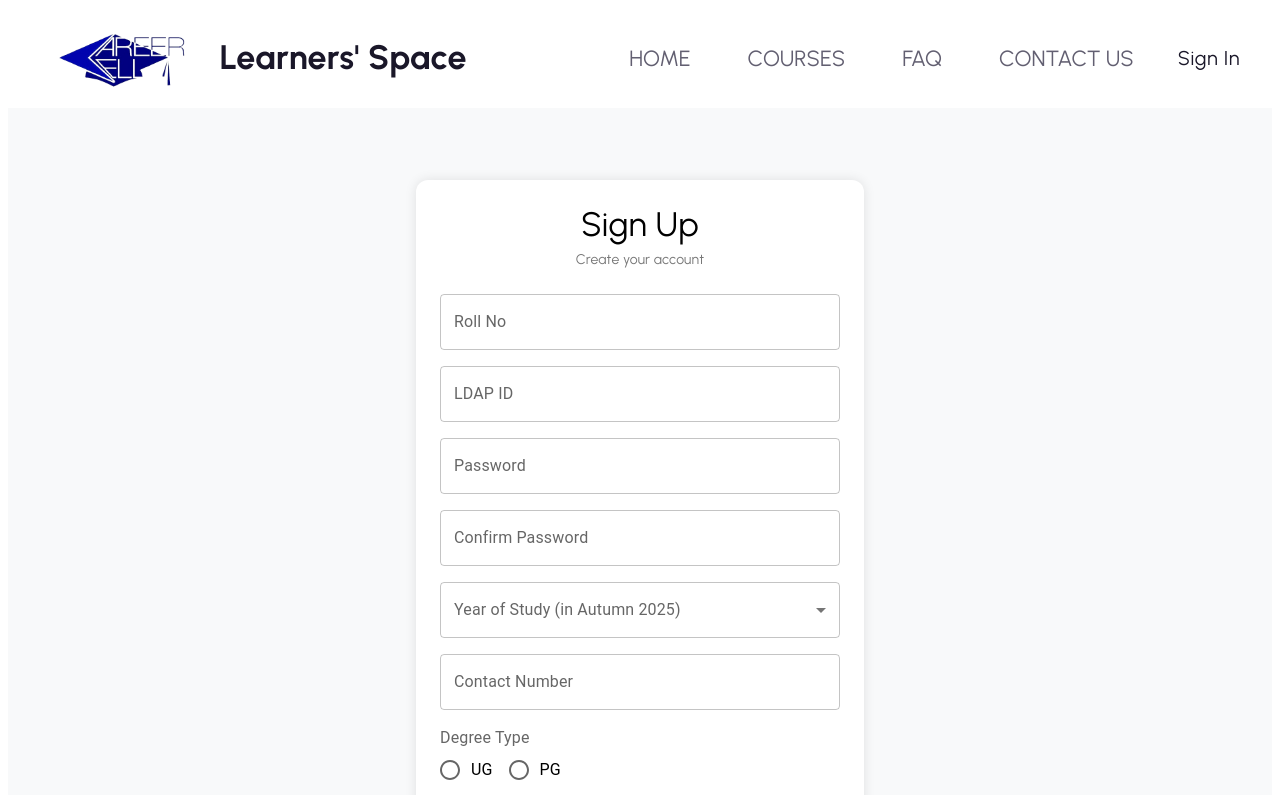
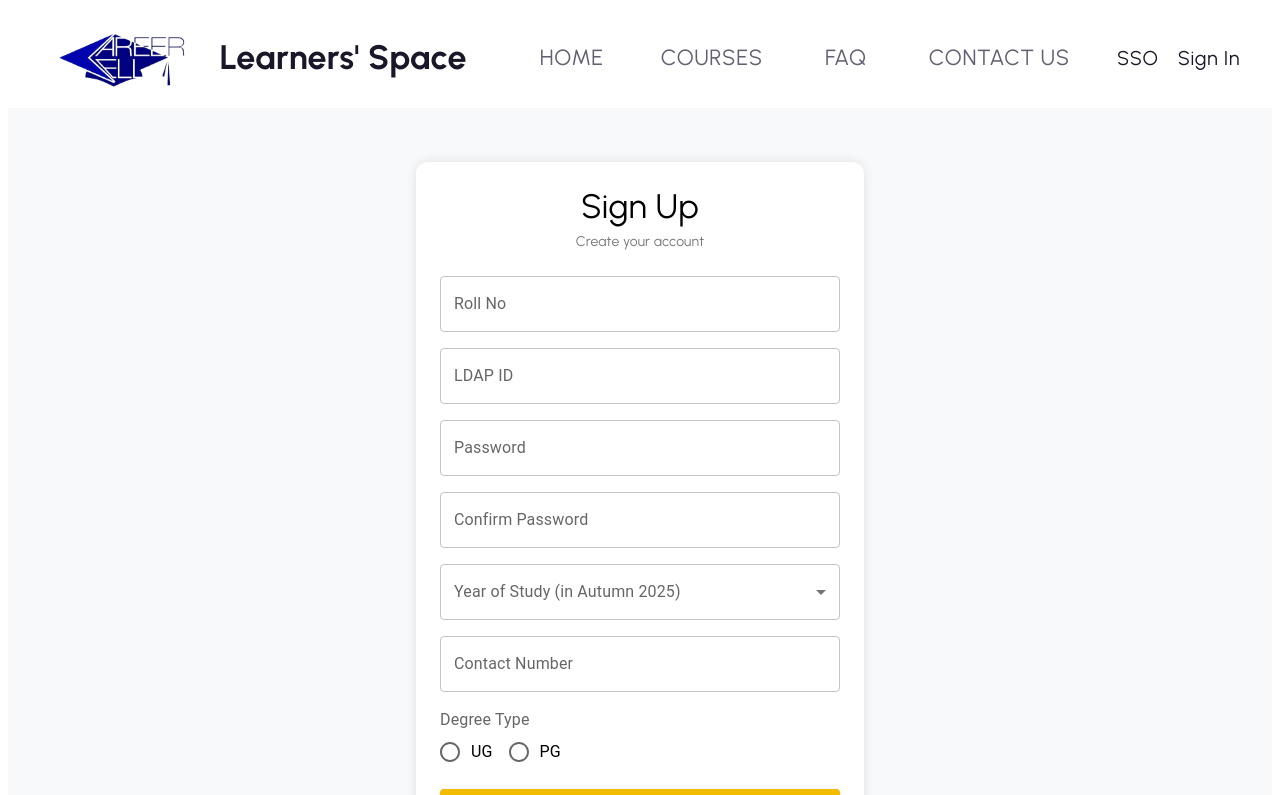
Before and after one commit to ugac-iitb/Learners_Space25, a React (Create React App) app: page /#/Signup in a window 1280 px wide. Shown: the top 795 px of the page. Built offline with nearby package versions, Linux system fonts and the light colour scheme.

Commit message:
SSO tried

```diff
--- a/src/components/Navbar.js
+++ b/src/components/Navbar.js
@@ -29,7 +29,6 @@ const Navbar = () => {
         setDrawerOpen(open);
     };
 
-
     const dispatch = useDispatch();
 
     const handleLogout = () => {
@@ -37,12 +36,24 @@ const Navbar = () => {
         console.log("User logged out");
     }
 
-
     const navigate = useNavigate();
 
     const handleLoginClick = () => {
-        navigate('/SignIn');
+        navigate({ pathname: '/SignIn' }, { replace: true });
     }
+
+    const CLIENT_ID = '4KyHuzDgtD3gRt69egQDlBzTF9i4JQWq2O7ByTJl';
+    const authURL = `https://gymkhana.iitb.ac.in/profiles/oauth/authorize/?client_id=${CLIENT_ID}&response_type=code&scope=ldap`;
+
+    const handleSSO = () => {
+        window.location.href = authURL;
+    }
+
+    const clearQueryAndNavigate = (path) => {
+        const hash = `#${path}`;
+        window.location.href = `${window.location.origin}${window.location.pathname}${hash}`;
+    };
+
 
     const drawerContent = (
         <Box
@@ -65,13 +76,24 @@ const Navbar = () => {
             >
                 <List>
                     {linkList.map((text, index) => (
-                            <ListItem key={index} disablePadding component={Link} to={text.path} className="drawer-item">
+                        <ListItem
+                            key={index}
+                            disablePadding
+                            component={Link}
+                            to={{ pathname: text.path }}
+                            className="drawer-item"
+                        >
                             <ListItemText primary={text.text} slotProps={{ component: 'div' }} />
                         </ListItem>
                     ))}
 
                     {isAuthenticated && (
-                            <ListItem disablePadding component={Link} to="/MyCourses" className="drawer-item">
+                        <ListItem
+                            disablePadding
+                            component={Link}
+                            to={{ pathname: "/MyCourses" }}
+                            className="drawer-item"
+                        >
                             <ListItemText primary="My Courses" slotProps={{ component: 'div' }} />
                         </ListItem>
                     )}
@@ -91,14 +113,10 @@ const Navbar = () => {
         </Box>
     );
 
-
     return (
         <AppBar position="static" className="navbar">
             <Toolbar className='navbar-toolbar' >
-                {/* <IconButton edge="start" color="inherit" aria-label="logo"> */}
-                    {/* <img src={UGACLogo} alt="Career Cell Logo" className='ugac-logo' /> */}
                 <img src={CareerCellLgo} alt="Career Cell Logo" className='navbar-logo' />
-                {/* </IconButton> */}
                 <Typography variant="h6" component="div" className="navbar-title">
                     Learners' Space
                 </Typography>
@@ -117,12 +135,16 @@ const Navbar = () => {
                 ) : (
                     <>
                         <Box className="nv-buttons" sx={{ flexGrow: 1, display: 'flex', justifyContent: 'right' }}>
-                            <Link to="/" className="navbar-button">Home</Link>
-                            <Link to="/Schools" className="navbar-button">Courses</Link>
-                            <Link to="/FAQ" className="navbar-button">FAQ</Link>
-                            <Link to="/Contact" className="navbar-button">Contact Us</Link>
-                            {isAuthenticated&&(<Link to="/MyCourses" className="navbar-button">My Courses</Link>)}
+                            <Button onClick={() => clearQueryAndNavigate('/')} className="navbar-button">Home</Button>
+                            <Button onClick={() => clearQueryAndNavigate('/Schools')} className="navbar-button">Courses</Button>
+                            <Button onClick={() => clearQueryAndNavigate('/FAQ')} className="navbar-button">FAQ</Button>
+                            <Button onClick={() => clearQueryAndNavigate('/Contact')} className="navbar-button">Contact Us</Button>
+                            {isAuthenticated && (
+                                <Button onClick={() => clearQueryAndNavigate('/MyCourses')} className="navbar-button">My Courses</Button>
+                            )}
                         </Box>
+
+                        {(<Button onClick={() => handleSSO()} className='navbar-login'>SSO</Button>)}
                         {!isAuthenticated && (<Button onClick={() => handleLoginClick()} className='navbar-login'>Sign In</Button>)}
                         {isAuthenticated && (<Button onClick={() => handleLogout()} className='navbar-login'>Logout</Button>)}
                     </>
--- a/src/pages/Home.js
+++ b/src/pages/Home.js
@@ -1,4 +1,4 @@
-import React from "react";
+import React, { useEffect } from "react";
 import "../styles/HomePage.css";
 
 // import homeImg from "../data/images/HomePage.png"
@@ -7,22 +7,59 @@ import AboutIng from "../data/images/about-home.webp";
 import AboutImgBg from "../data/images/aboutImgBg.png"
 import homeCardData from "../data/HomeCards.json";
 import HomeCards from "../components/HomeCards";
-import { useNavigate } from "react-router-dom";
+import { useNavigate, useSearchParams } from "react-router-dom";
 
 import itcLogo from "../data/images/ITC.png";
 import iccLogo from "../data/images/ICC.png";
 import iscLogo from "../data/images/ISC.png";
 import ugacLogo from "../data/images/ugac.png";
 import { Grid } from "@mui/material";
+import axios from "axios";
 
 const HomePage = () => {
     const aboutText = "Learners' Space is an online platform with a set of diverse courses for you to start exploring various topics propagated by student bodies across the institute. We bring to you a plethora of courses, all made with utmost attention to help serve you the best! In this 9th edition of Learners' Space, we are back bigger and better, with 40+ courses spread across 6 schools, being offered by 25+ student bodies. The courses will be spread out over a few weeks, each week building your skills even more. Go through the courses section of the website to explore the topics in detail. We have received an enormous amount of participation in the past few years and this time, we hope to see you too!";
 
     const navigate = useNavigate();
 
+    const sso_code = new URLSearchParams(window.location.search).get("code");
+
     const handleClick = () => {
         navigate("/Schools");
     }
+
+    const AUTHENTICATION_TOKEN = '17xaGhlTwmxMJcbmkYp6xNojsmDpYJLuQoK144DhgueqCUwrFw2SZQgTZLbQrzFwYE6sv74I1NLtuIiwAPyzu5ssNTQarKwMQ4QGQByOdOSCPH67WAFPsNeGL1gLajDC';
+
+    useEffect(()=>{
+        const generateSSOToken = async(code) =>{
+            try {
+                    const response = await axios.post(
+                        "https://gymkhana.iitb.ac.in/profiles/oauth/token/",
+                        new URLSearchParams({
+                            code: code,
+                            grant_type: 'authorization_code',
+                            redirect_uri: 'http://localhost:3000/ls25_test',
+                        }),
+                        {
+                            headers: {
+                            'Authorization': `Basic ${AUTHENTICATION_TOKEN}`,
+                            'Content-Type': 'application/x-www-form-urlencoded; charset=UTF-8'
+                            }
+                        }
+                    )
+                    console.log("SSO Token Response: ", response.data);
+
+            } catch (error) {
+                console.error("Error generating SSO token: ", error);
+                alert("Error generating SSO token. Please try again later.");
+            }
+        }
+
+        if(sso_code){
+            generateSSOToken(sso_code);
+        }
+    },[]);
+
+
     return (
         <div>
             <section className="hero-section">
--- a/src/pages/Signup.js
+++ b/src/pages/Signup.js
@@ -24,6 +24,7 @@ const Signup = () => {
   const [error, setError] = useState(null);
   const navigate = useNavigate();
 
+
   const onSubmit = async (values, actions) => {
     setError(null);
     try {
@@ -47,6 +48,8 @@ const Signup = () => {
     }
     actions.setSubmitting(false);
   };
+
+
 
   const formik = useFormik({
     initialValues: {
@@ -194,6 +197,10 @@ const Signup = () => {
           SIGN UP
         </Button>
 
+        <Button onClick={()=>handleSSO()}>
+          SSO
+        </Button>
+
         {/* <a href="https://gymkhana.iitb.ac.in/profiles/oauth/authorize/?client_id=YOUR_CLIENT_ID&response_type=code&scope=basic&redirect_uri=REDIRECT_URI&state=some_state">SSO</a> */}
       </form>
     </Box>
```
Also changed, not shown: https ugac iitb github.txt (added). Lines whose indentation alone changed are shown as unchanged.
